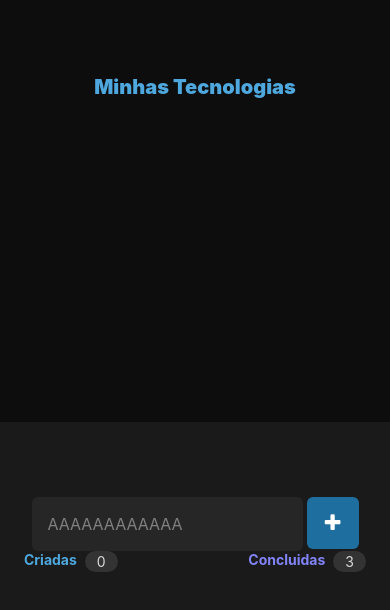
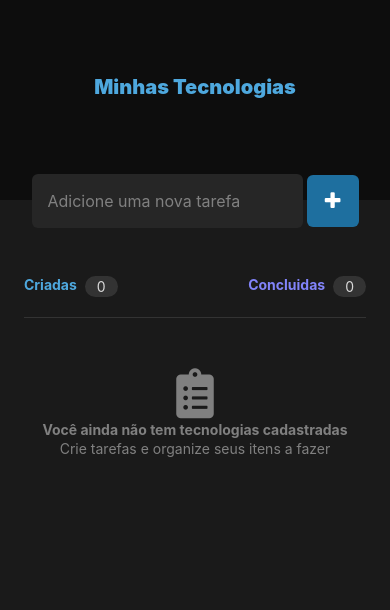
Before and after one commit to mmurilo03/ListaTecnologias, a React Native app: screen / in a window 390 px wide. Shown: the top 610 px of the page. Built offline with nearby package versions, Linux system fonts and the light colour scheme.

Commit message:
Criando funções na home e usando componentes já criados

```diff
--- a/src/screens/Home/index.tsx
+++ b/src/screens/Home/index.tsx
@@ -3,6 +3,7 @@ import { styles } from "./styles"
 import ButtonAdd from "../../components/ButtonAdd";
 import { useState } from "react";
 import TechNumer from "../../components/TechNumber";
+import TechContainer from "../../components/TechContainer";
 
 interface TechObj {
     name: string,
@@ -13,16 +14,47 @@ const Home = () => {
 
     const [techList, setTechList] = useState<TechObj[]>([] as TechObj[]);
 
+    const addTech = () => {
+        const tech: TechObj = {name: techName, check: false};
+        setTechList([tech, ...techList]);
+    }
+
+    const checkTech = (index: number) => {
+        const techListTemp: TechObj[] = [...techList];
+        const tech: TechObj = {name: techListTemp[index].name, check: techListTemp[index].check};
+        console.log(index);
+
+        tech.check = !tech.check;
+        if (tech.check){
+            techListTemp.splice(index, 1);
+            techListTemp.push(tech)
+        } else {
+            techListTemp.splice(index, 1);
+            techListTemp.unshift(tech)
+        }
+        setTechList(techListTemp);
+    }
+
+    const deleteTech = (index: number) => {
+        console.log(techList.length);
+        const techListTemp: TechObj[] = [...techList];
+        techListTemp.splice(index);
+        setTechList(techListTemp);
+    }
+
+    const [techName, setTechName] = useState<string>("");
+
     return (
         <>
+        <View style={styles.containerBody}>
             <View style={styles.containerTitle}>
                 <Text style={styles.title}>Minhas Tecnologias</Text>
             </View>
+            <View style={styles.containerInput}>
+                <TextInput onChangeText={text => setTechName(text)} style={styles.input} placeholder="Adicione uma nova tarefa" placeholderTextColor="#808080"/>
+                <ButtonAdd func={addTech} />
+            </View>
             <View style={styles.container}>
-                <View style={styles.containerInput}>
-                    <TextInput style={styles.input} placeholder="AAAAAAAAAAAA" placeholderTextColor="#808080"/>
-                    <ButtonAdd></ButtonAdd>
-                </View>
                 <View style={styles.containerChecked}>
                     <View style={styles.textCreatedContainer}>
                         <Text style={styles.textCreated}>Criadas</Text>
@@ -30,10 +62,12 @@ const Home = () => {
                     </View>
                     <View style={styles.textCreatedContainer}>
                         <Text style={styles.textChecked}>Concluidas</Text>
-                        <TechNumer num={3} />
+                        <TechNumer num={0} />
                     </View>
                 </View>
+                <TechContainer checkFunc={checkTech} deleteFunc={deleteTech} techList={techList}/>
             </View>
+        </View>
         </>
     )
 }
--- a/src/screens/Home/styles.ts
+++ b/src/screens/Home/styles.ts
@@ -1,8 +1,13 @@
 import {StyleSheet} from 'react-native';
 
 export const styles = StyleSheet.create({
+  containerBody: {
+    flex:1,
+    backgroundColor: "#1A1A1A"
+  },
   containerTitle: {
-    flex:1,
+    height: 200,
+    // flex:1,
     paddingHorizontal:24,
     paddingTop:75,
     backgroundColor:'#0D0D0D',
@@ -11,18 +16,21 @@ export const styles = StyleSheet.create({
   title: {
     color: "#4EA8DE",
     fontSize: 20,
-    fontWeight: '900'
+    fontWeight: '900',
   },
   container: {
-    flex:1,
+    // flex:5,
     paddingHorizontal:24,
     paddingTop:75,
-    backgroundColor:'#1A1A1A',
     alignItems: 'center'
   },
   containerInput: {
+    height: 1,
+    // flex: 0.01,
+    alignItems: 'center',
+    justifyContent: 'center',
     flexDirection: 'row',
-    gap: 4
+    gap: 4,
   },
   input: {
     height: 54,
@@ -34,10 +42,14 @@ export const styles = StyleSheet.create({
     borderRadius: 6
   },
   containerChecked: {
+    paddingBottom: 20,
     width: "100%",
     flexDirection: 'row',
     alignItems: 'center',
-    justifyContent: 'space-between'
+    justifyContent: 'space-between',
+    borderBottomWidth: 1,
+    borderBlockColor: "#333333",
+    marginBottom: 48
   },
   textCreatedContainer: {
     flexDirection: 'row',
```
